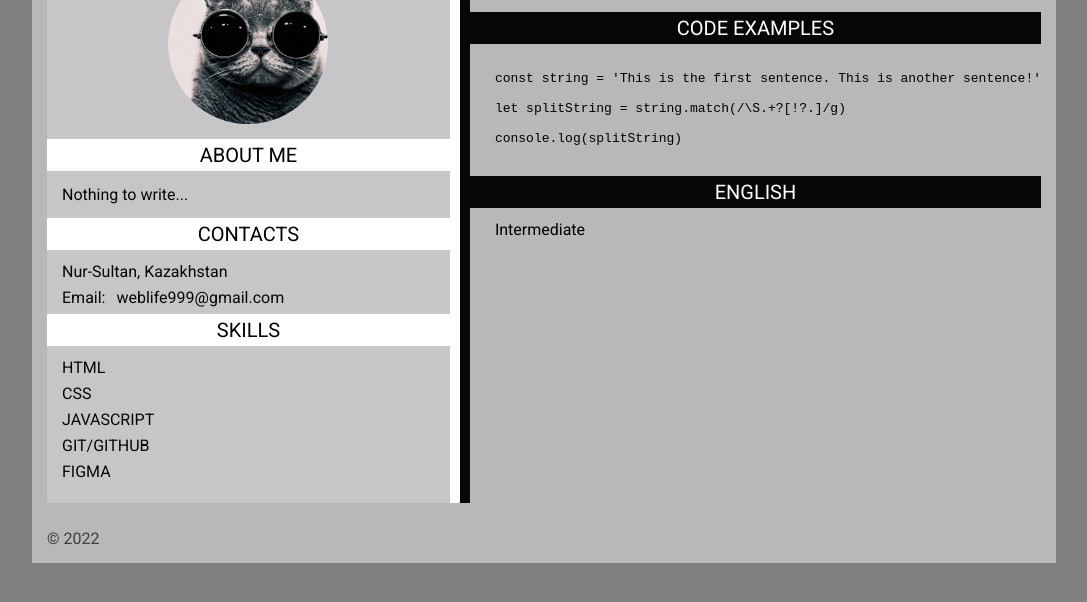
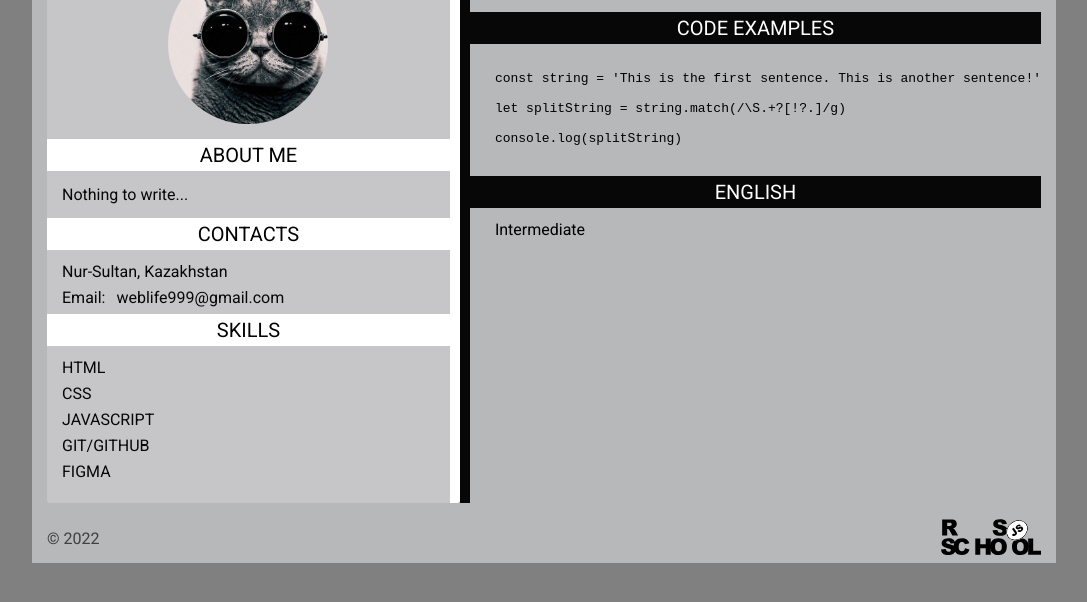
Before and after one commit to Somik9/rsschool2, a plain HTML site: page index.html in a window 1280 px wide. Shown: the part 172-774 px from the top of the page, without its empty margins (96-1183 px from the left). Drawn offline with Linux system fonts and the light colour scheme.

Commit message:
fix: path of link logo#2

```diff
--- a/CSS/style.css
+++ b/CSS/style.css
@@ -285,6 +285,6 @@ body {
     display: block;
     width: 100px;
     height: 40px;
-    background-image: url('./assets/svg/rs_school_js.svg');
+    background-image: url('../assets/svg/rs_school_js.svg');
     background-repeat: no-repeat;
 }
```
